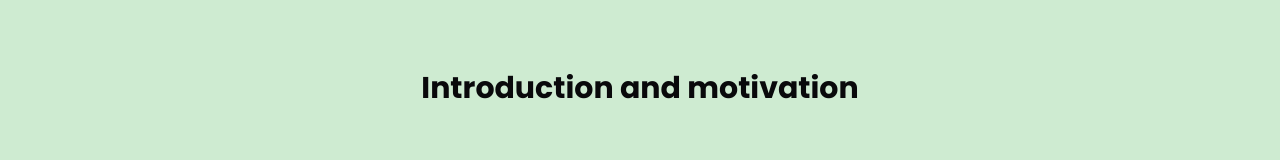
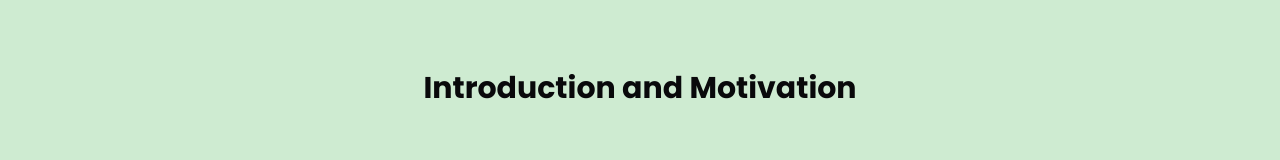
Before and after one commit to peicasey/bandit-typer, a Next.js app: page / in a window 1280 px wide. Shown: the part 456-616 px from the top of the page. Built offline with nearby package versions, Linux system fonts and the light colour scheme.

Commit message:
capitalized M

```diff
--- a/src/app/page.tsx
+++ b/src/app/page.tsx
@@ -25,7 +25,7 @@ export default function Home() {
       </div>
 
 
-      <h2 className="text-3xl font-bold" style={poppins.style}>Introduction and motivation</h2>
+      <h2 className="text-3xl font-bold" style={poppins.style}>Introduction and Motivation</h2>
       <p>
         We wanted to help users navigate the situational inaccessibility that arises when
         a user has a limited range of motion that usual. For instance, when you can only
```
